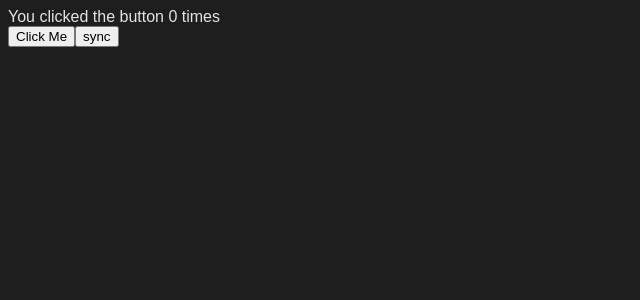
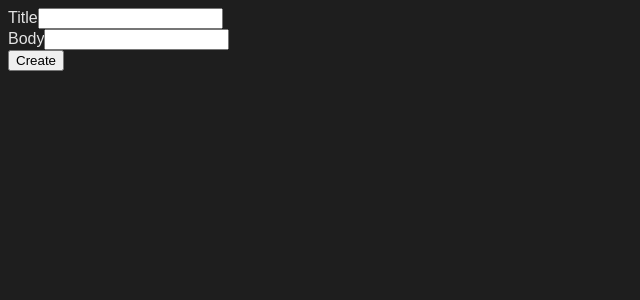
Before and after one commit to O-Reed/React-Practice, a React (Vite) app: page / in a window 1280 px wide. Shown: the top 300 px of the page, without its empty margins (0-640 px from the left). Built offline with nearby package versions, Linux system fonts and the light colour scheme.

Commit message:
Anthony_Hook_useEffect_Get

```diff
--- a/src/App.jsx
+++ b/src/App.jsx
@@ -3,7 +3,6 @@
 // import UserDetails from "./components/UserDetails";
 // import UserProfile from "./components/UserProfile";
 
-import { useEffect } from "react";
 import { useState } from "react";
 
 // import RegisterForm from "./components/RegisterForm";
@@ -87,72 +86,153 @@ function App() {
 
   // const [username, setUsername] = useState("");
   // const [email, setEmail] = useState("");
-  const [count, setCount] = useState(0);
-  const [sync, setSync] = useState(false);
+  // const [count, setCount] = useState(0);
+  // const [sync, setSync] = useState(false);
   // console.log(users);
 
-  useEffect(() => {
-    console.log("Rendering...");
-    document.title = "React Tutorial ";
-  }, [sync]);
+  // useEffect(() => {
+  //   console.log("Rendering...");
+  //   document.title = "React Tutorial ";
+  // }, [sync]);
 
-  useEffect(() => {});
+  // useEffect(() => {
+  //   const controller = new AbortController();
 
+  //   async function fetchUsers() {
+  //     try {
+  //       const response = await fetch(
+  //         "https://jsonplaceholder.typicode.com/users",
+  //         { signal: controller.signal }
+  //       );
+  //       const json = await response.json();
+  //       console.log(json);
+  //     } catch (err) {
+  //       console.log(err);
+  //     }
+  //   }
+  //   fetchUsers();
+
+  //   return () => {
+  //     controller.abort();
+  //     console.log(controller.signal);
+  //   };
+  // });
+
+  const [blogPostData, setBlogPostData] = useState({
+    title: "",
+    body: "",
+  });
   return (
     <div>
-      <div>You clicked the button {count} times</div>
-      <button onClick={() => setCount((count) => count + 1)}>Click Me</button>
-      <button onClick={() => setSync((current) => !current)}>sync</button>
-      {/* <UserProfile
-        username="Anthony"
-        age={36}
-        isLoggined={false}
-        favoriteFoods={[
-          {
-            name: "Sushi",
-            id: "sushi",
-          },
-          {
-            name: "Pizza",
-            id: "pizza",
-          },
-        ]}
-        callMe={callMe}
-      /> */}
-      {/* <LoginForm /> */}
-      {/* <RegisterForm /> */}
-      {/* <form
+      <form
         onSubmit={(e) => {
           e.preventDefault();
-          const newUser = { id: count, username, email };
-          setCount((currentcount) => currentcount + 1);
-          setUsers((currentUsersState) => [...currentUsersState, newUser]);
+          if (blogPostData.title && blogPostData.body) {
+            fetch("https://jsonplaceholder.typicode.com/users", {
+              method: "POST",
+              body: JSON.stringify({
+                userId: 1,
+                title: blogPostData.title,
+                body: blogPostData.body,
+              }),
+              headers: {
+                "Content-type": "application/json; charset=UTF-8",
+              },
+            })
+              .then((response) => response.json())
+              .then((data) => {
+                console.log("Success!");
+                console.log(data);
+              })
+              .catch((err) => console.log(err));
+          }
         }}
       >
         <div>
-          <label htmlFor="username">username</label>
+          <label htmlFor="title">Title</label>
           <input
-            name="username"
-            id="username"
-            value={username}
-            onChange={(e) => setUsername(e.target.value)}
+            type="text"
+            id="title"
+            value={blogPostData.title}
+            onChange={(e) => {
+              setBlogPostData((currentBlogPostData) => ({
+                ...currentBlogPostData,
+                title: e.target.value,
+              }));
+            }}
           />
         </div>
         <div>
-          <label htmlFor="email">email</label>
+          <label htmlFor="body">Body</label>
           <input
-            name="email"
-            id="email"
-            value={email}
-            onChange={(e) => setEmail(e.target.value)}
+            type="text"
+            id="body"
+            value={blogPostData.body}
+            onChange={(e) => {
+              setBlogPostData((currentBlogPostData) => ({
+                ...currentBlogPostData,
+                body: e.target.value,
+              }));
+            }}
           />
         </div>
-        <button>Add User</button>
+        <button>Create</button>
       </form>
-      {users.map((user, index) => (
-        <UserDetails key={index} user={user} setUsers={setUsers} />
-      ))} */}
     </div>
+    // // <div>
+    // //   <div>You clicked the button {count} times</div>
+    // //   <button onClick={() => setCount((count) => count + 1)}>Click Me</button>
+    // //   <button onClick={() => setSync((current) => !current)}>sync</button>
+    //   {/* <UserProfile
+    //     username="Anthony"
+    //     age={36}
+    //     isLoggined={false}
+    //     favoriteFoods={[
+    //       {
+    //         name: "Sushi",
+    //         id: "sushi",
+    //       },
+    //       {
+    //         name: "Pizza",
+    //         id: "pizza",
+    //       },
+    //     ]}
+    //     callMe={callMe}
+    //   /> */}
+    //   {/* <LoginForm /> */}
+    //   {/* <RegisterForm /> */}
+    //   {/* <form
+    //     onSubmit={(e) => {
+    //       e.preventDefault();
+    //       const newUser = { id: count, username, email };
+    //       setCount((currentcount) => currentcount + 1);
+    //       setUsers((currentUsersState) => [...currentUsersState, newUser]);
+    //     }}
+    //   >
+    //     <div>
+    //       <label htmlFor="username">username</label>
+    //       <input
+    //         name="username"
+    //         id="username"
+    //         value={username}
+    //         onChange={(e) => setUsername(e.target.value)}
+    //       />
+    //     </div>
+    //     <div>
+    //       <label htmlFor="email">email</label>
+    //       <input
+    //         name="email"
+    //         id="email"
+    //         value={email}
+    //         onChange={(e) => setEmail(e.target.value)}
+    //       />
+    //     </div>
+    //     <button>Add User</button>
+    //   </form>
+    //   {users.map((user, index) => (
+    //     <UserDetails key={index} user={user} setUsers={setUsers} />
+    //   ))} */}
+    // // </div>
   );
 }
 
--- a/src/components/LoginForm.jsx
+++ b/src/components/LoginForm.jsx
@@ -1,5 +1,3 @@
-import React from "react";
-
 const LoginForm = () => {
   return (
     <form
--- a/src/components/RegisterForm.jsx
+++ b/src/components/RegisterForm.jsx
@@ -7,6 +7,8 @@ const RegisterForm = () => {
     displayname: "",
   });
 
+  const isDisabled =
+    !formFields.username || !formFields.password || !formFields.displayname;
   console.log(formFields);
 
   return (
@@ -50,7 +52,7 @@ const RegisterForm = () => {
           }
         />
       </div>
-      {/* <button disabled={isDisabled}>Sign Up</button> */}
+      <button disabled={isDisabled}>Sign Up</button>
     </form>
   );
 };
```
